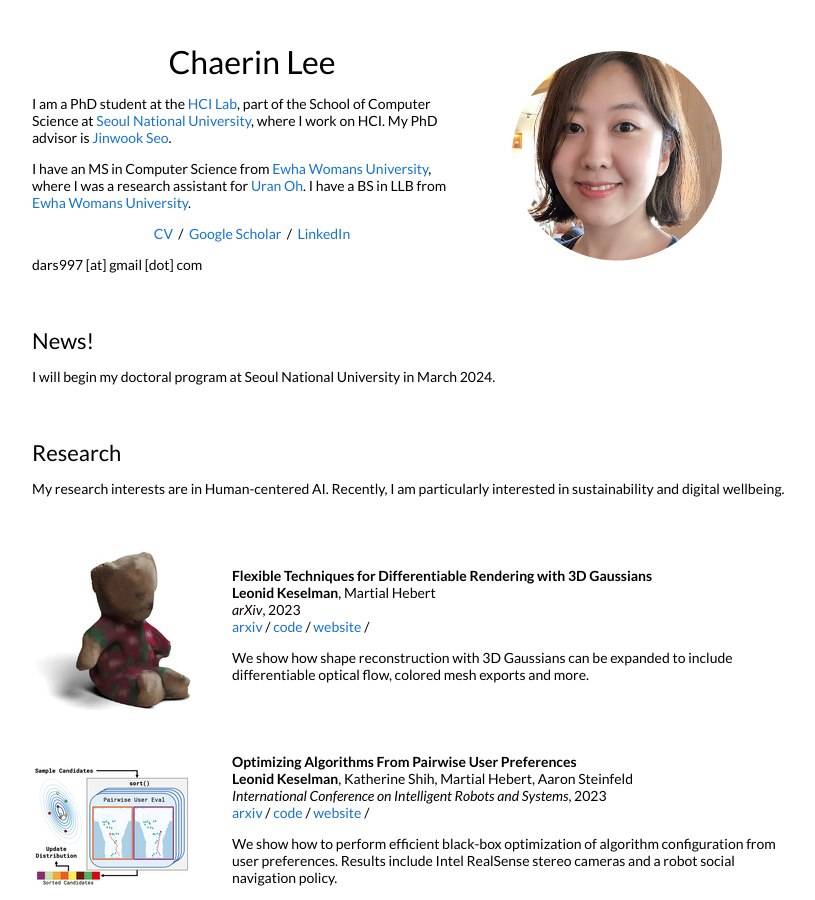
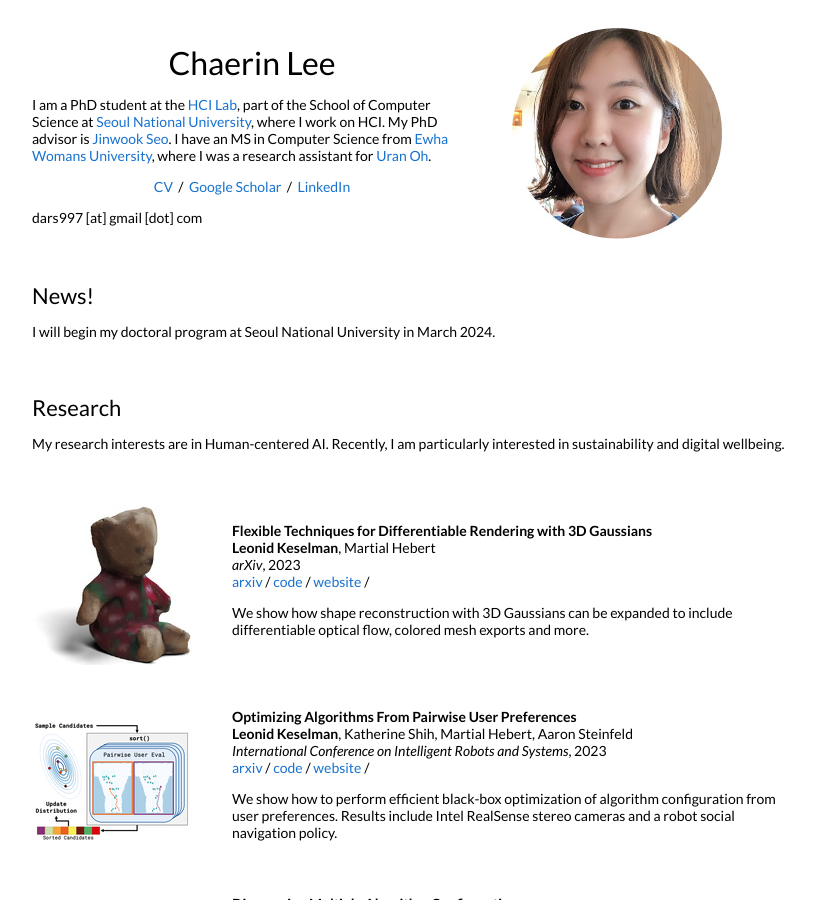
Before and after one commit to chrnlee/chrnlee.github.io, a Jekyll site: the page built from _posts/2023-08-28-3dgaussians.markdown, in a window 1280 px wide and 900 px high. Shown: the whole window, without its empty margins (228-1043 px from the left). Built offline with Jekyll 4.4.1, drawn with Linux system fonts in a browser that asks for light colours.

Commit message:
Update default.html

```diff
--- a/_layouts/default.html
+++ b/_layouts/default.html
@@ -34,10 +34,7 @@
               <h1>
                 Chaerin Lee
               </h1>
-              <p>I am a PhD student at the <a href="http://hcil.snu.ac.kr/home">HCI Lab</a>, part of the School of Computer Science</a> at <a href="https://cse.snu.ac.kr/">Seoul National University</a>, where I work on HCI. My PhD advisor is <a href="http://hcil.snu.ac.kr/jwseo/">Jinwook Seo</a>.
-              </p>
-              <p>
-                I have an MS in Computer Science from <a href="https://ewha.ac.kr/ewhaen/index.do">Ewha Womans University</a>, where I was a research assistant for <a href="https://scholar.google.co.kr/citations?user=qv4S97EAAAAJ&hl=ko&oi=ao">Uran Oh</a>. I have a BS in LLB from <a href="https://ewha.ac.kr/ewhaen/index.do">Ewha Womans University</a>.
+              <p>I am a PhD student at the <a href="http://hcil.snu.ac.kr/home">HCI Lab</a>, part of the School of Computer Science</a> at <a href="https://cse.snu.ac.kr/">Seoul National University</a>, where I work on HCI. My PhD advisor is <a href="http://hcil.snu.ac.kr/jwseo/">Jinwook Seo</a>. I have an MS in Computer Science from <a href="https://ewha.ac.kr/ewhaen/index.do">Ewha Womans University</a>, where I was a research assistant for <a href="https://scholar.google.co.kr/citations?user=qv4S97EAAAAJ&hl=ko&oi=ao">Uran Oh</a>.
               </p>
               <p style="text-align:center">
                 <a target="_blank" href=" "> CV</a> &nbsp;/&nbsp;
```
